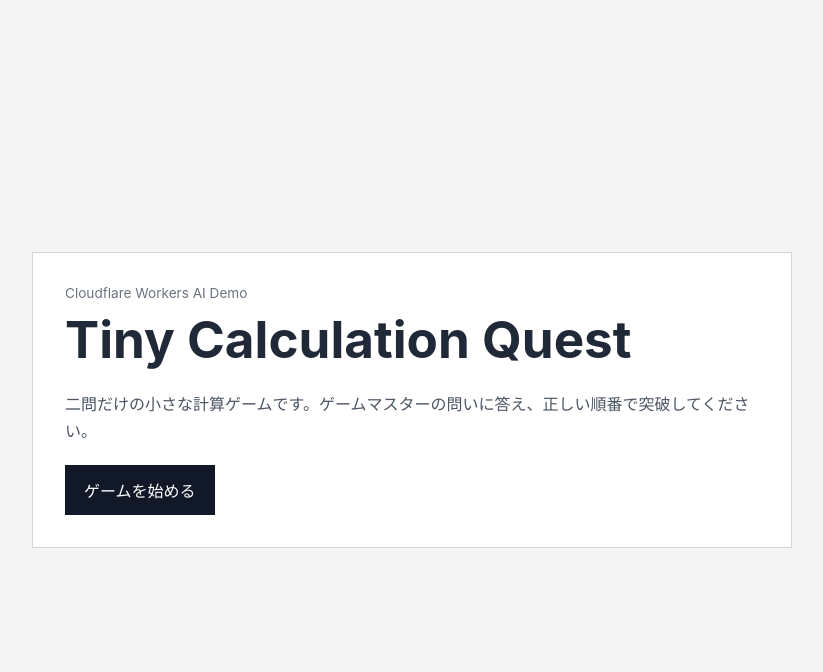
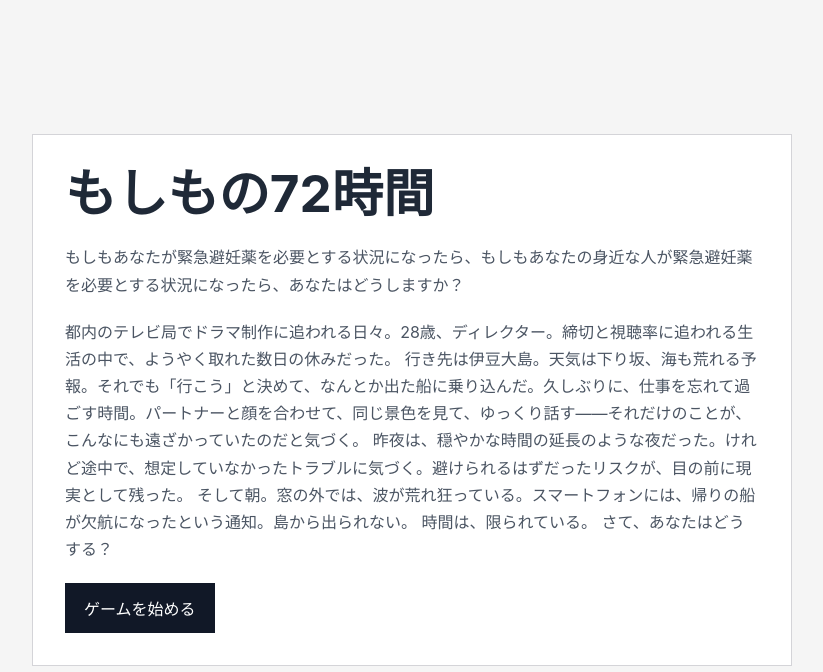
Before and after one commit to tanimuranaomichi/nihon-tv, a React (Vite) app: page / in a window 1280 px wide. Shown: the top 672 px of the page, without its empty margins (228-1051 px from the left). Built offline with nearby package versions, Linux system fonts and the light colour scheme.

Commit message:
イントロとエンディングの文言を変更

```diff
--- a/src/frontend/App.tsx
+++ b/src/frontend/App.tsx
@@ -1,10 +1,13 @@
 import { FormEvent, useState } from 'react'
 import {
   APP_TITLE,
-  ENDING_COPY,
-  ENDING_TITLE,
+  ENDING_HAPPY_COPY,
+  ENDING_SAD_COPY,
+  ENDING_HAPPY_TITLE,
+  ENDING_SAD_TITLE,
   INTRO_BUTTON_LABEL,
   INTRO_COPY,
+  INTRO_PERSONA,
   RESTART_BUTTON_LABEL,
   SEND_BUTTON_LABEL,
 } from './gameCopy'
@@ -134,12 +137,12 @@ export default function App() {
   return (
     <main className="app-shell">
       <section className="panel">
-        <p className="eyebrow">Cloudflare Workers AI Demo</p>
         <h1>{APP_TITLE}</h1>
 
         {phase === 'intro' ? (
           <div className="stack">
             <p className="lead">{INTRO_COPY}</p>
+            <p className="lead">{INTRO_PERSONA}</p>
             <button
               className="primary-button"
               disabled={isLoading}
@@ -206,9 +209,8 @@ export default function App() {
 
         {phase === 'ending' ? (
           <div className="stack">
-            <p className="eyebrow">{ENDING_TITLE}</p>
-            <h2 className="ending-text">{latestAssistantMessage}</h2>
-            <p className="lead">{ENDING_COPY}</p>
+            <h2 className="ending-text">{ENDING_HAPPY_TITLE}</h2>
+            <p className="lead">{ENDING_HAPPY_COPY}</p>
             <button
               className="primary-button"
               onClick={resetGame}
@@ -219,6 +221,22 @@ export default function App() {
           </div>
         ) : null}
 
+        {/* TODO: 失敗時のエンディングを追加 */}
+        {/* {phase === 'ending' ? (
+          <div className="stack">
+            <p className="eyebrow">{ENDING_SAD_TITLE}</p>
+            <h2 className="ending-text">{latestAssistantMessage}</h2>
+            <p className="lead">{ENDING_SAD_COPY}</p>
+            <button
+              className="primary-button"
+              onClick={resetGame}
+              type="button"
+            >
+              {RESTART_BUTTON_LABEL}
+            </button>
+          </div>
+        ) : null} */}
+
         {error ? <p className="error-banner">{error}</p> : null}
       </section>
     </main>
--- a/src/frontend/gameCopy.ts
+++ b/src/frontend/gameCopy.ts
@@ -1,14 +1,32 @@
-export const APP_TITLE = 'Tiny Calculation Quest'
+export const APP_TITLE = 'もしもの72時間'
 
 export const INTRO_COPY =
-  '二問だけの小さな計算ゲームです。ゲームマスターの問いに答え、正しい順番で突破してください。'
+  'もしもあなたが緊急避妊薬を必要とする状況になったら、もしもあなたの身近な人が緊急避妊薬を必要とする状況になったら、あなたはどうしますか？'
+
+export const INTRO_PERSONA =
+  `都内のテレビ局でドラマ制作に追われる日々。28歳、ディレクター。締切と視聴率に追われる生活の中で、ようやく取れた数日の休みだった。
+
+行き先は伊豆大島。天気は下り坂、海も荒れる予報。それでも「行こう」と決めて、なんとか出た船に乗り込んだ。久しぶりに、仕事を忘れて過ごす時間。パートナーと顔を合わせて、同じ景色を見て、ゆっくり話す――それだけのことが、こんなにも遠ざかっていたのだと気づく。
+
+昨夜は、穏やかな時間の延長のような夜だった。けれど途中で、想定していなかったトラブルに気づく。避けられるはずだったリスクが、目の前に現実として残った。
+
+そして朝。窓の外では、波が荒れ狂っている。スマートフォンには、帰りの船が欠航になったという通知。島から出られない。
+
+時間は、限られている。
+
+さて、あなたはどうする？`
 
 export const INTRO_BUTTON_LABEL = 'ゲームを始める'
 
-export const ENDING_TITLE = 'Victory'
+export const ENDING_HAPPY_TITLE = '72時間に間に合った!'
 
-export const ENDING_COPY =
-  '計算の門は開かれました。プロンプトと勝利条件を書き換えれば、ここを別の物語に差し替えられます。'
+export const ENDING_HAPPY_COPY =
+  '72時間に間に合った! あなたは、緊急避妊薬を必要とする状況に対処することができました。'
+
+export const ENDING_SAD_TITLE = '72時間に間に合わなかった...'
+
+export const ENDING_SAD_COPY =
+  '72時間に間に合わなかった... あなたは、緊急避妊薬を必要とする状況に対処することができませんでした。'
 
 export const RESTART_BUTTON_LABEL = 'もう一度遊ぶ'
 
```
